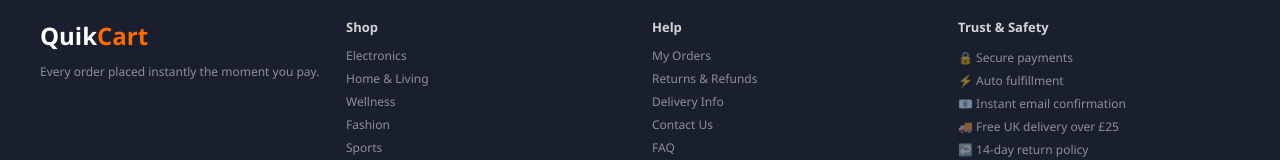
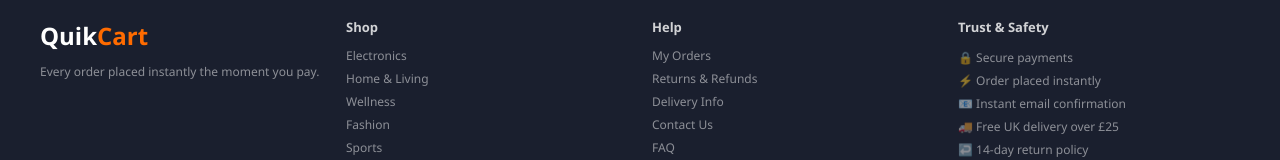
Before and after one commit to dvelichore-gif/quikcart, a Next.js app: page / in a window 1280 px wide. Shown: the part 2332-2492 px from the top of the page. Built offline with nearby package versions, Linux system fonts and the light colour scheme.

Commit message:
Removed auto-fulfillment and secure payment text

```diff
--- a/components/Footer.js
+++ b/components/Footer.js
@@ -31,7 +31,7 @@ export default function Footer() {
             <h4 style={{ color: 'rgba(255,255,255,0.8)', fontSize: 13, fontWeight: 600, marginBottom: 10 }}>Trust & Safety</h4>
             <div style={{ fontSize: 12, lineHeight: 1.9 }}>
               <div>🔒 Secure payments</div>
-              <div>⚡ Auto fulfillment</div>
+              <div>⚡ Order placed instantly</div>
               <div>📧 Instant email confirmation</div>
               <div>🚚 Free UK delivery over £25</div>
               <div>↩️ 14-day return policy</div>
--- a/components/HelpCentreModal.js
+++ b/components/HelpCentreModal.js
@@ -89,7 +89,7 @@ export default function HelpCentreModal({ onClose }) {
                 <textarea
                   value={message}
                   onChange={e => setMessage(e.target.value)}
-                  placeholder="Tell us what's going on..."
+                  placeholder="Tell us what the issue is..."
                   rows={5}
                   style={{ ...inputStyle, resize: 'vertical', fontFamily: 'inherit' }}
                 />
```
